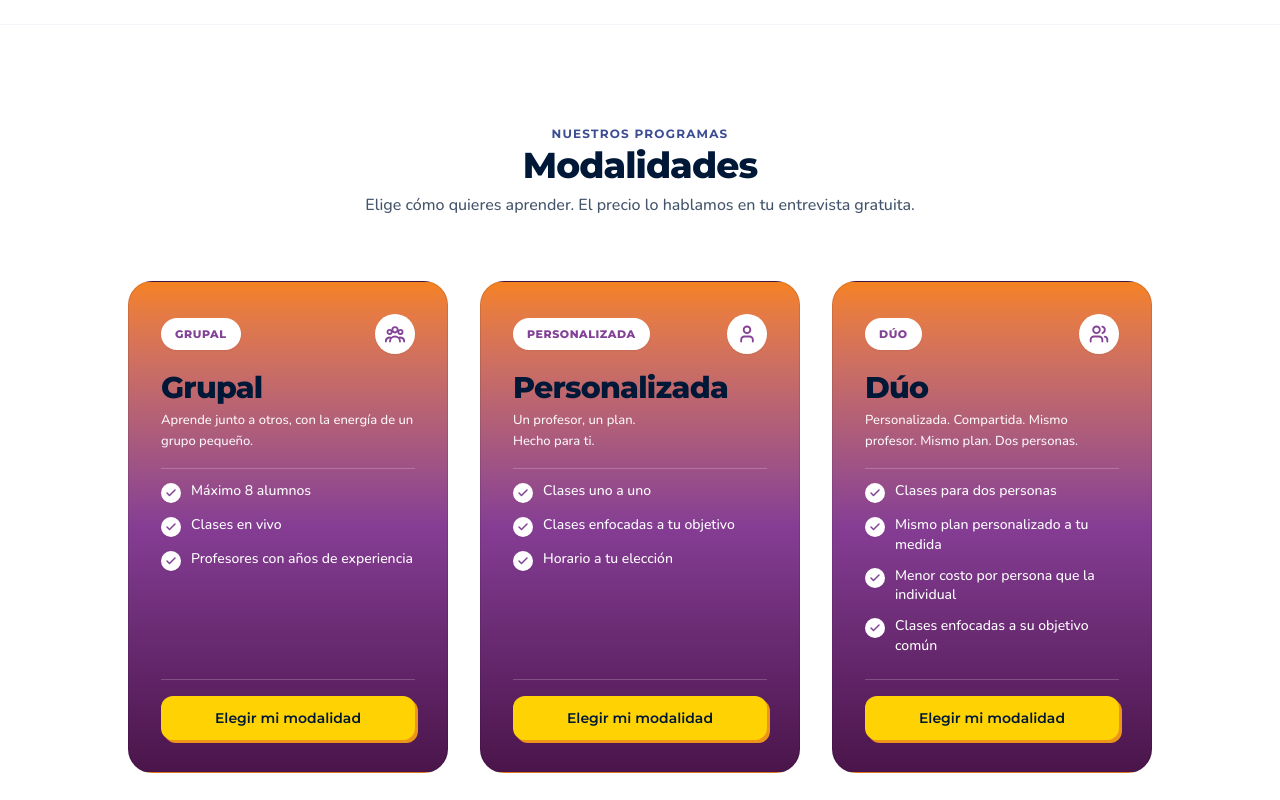
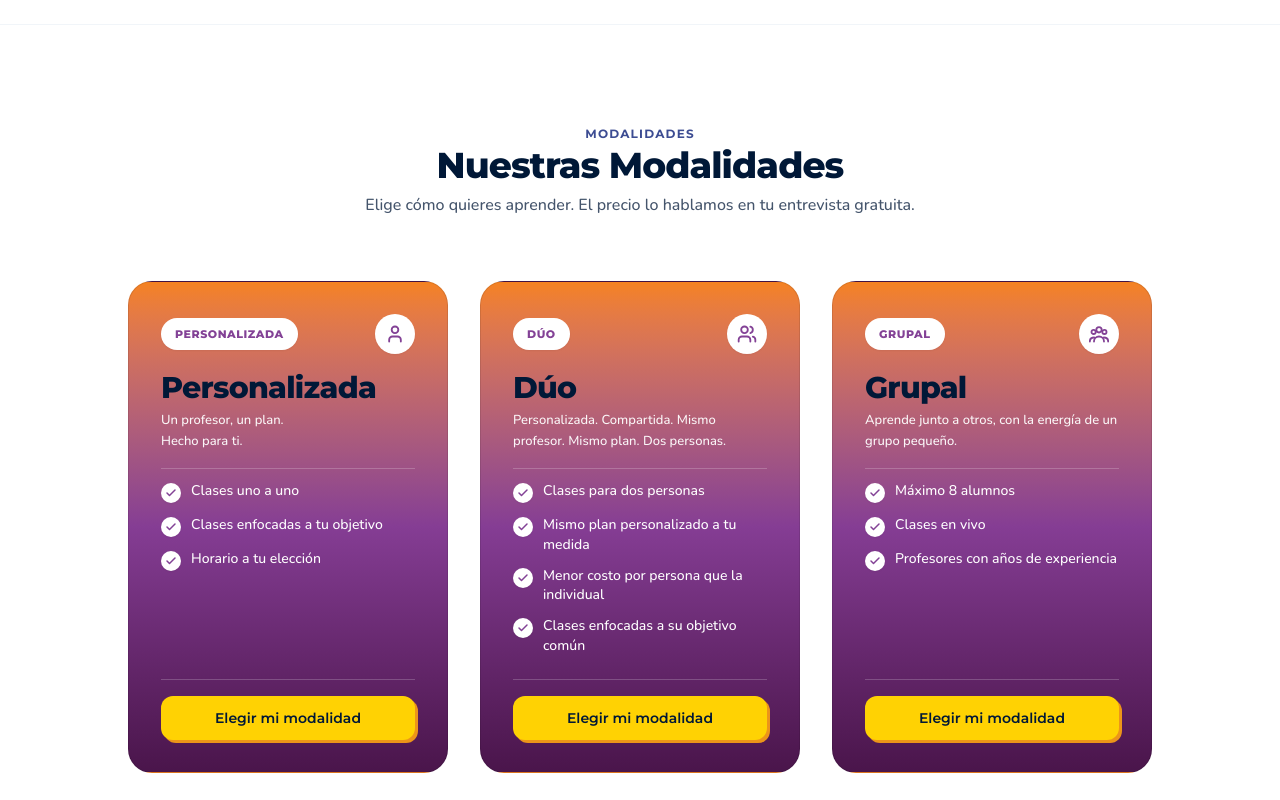
Before and after one commit to Dietol25/yycl-version-anterior, a Next.js app: page /planes in a window 1280 px wide. Shown: the part 580-1380 px from the top of the page. Built offline with nearby package versions, Linux system fonts and the light colour scheme.

Commit message:
feat(modalidades): reorder cards to Personalizada, Dúo, Grupal across all views

```diff
--- a/app/como-funciona/page.tsx
+++ b/app/como-funciona/page.tsx
@@ -146,20 +146,6 @@ export default function ComoFuncionaPage() {
             {/* 3 Modality Cards con IDs de anclaje nativos y 100% Responsive */}
             <div className="grid grid-cols-1 md:grid-cols-3 gap-6 lg:gap-8 max-w-5xl mx-auto items-stretch">
               <PhotoCard
-                id="grupal"
-                category="default"
-                title="Grupal"
-                hasCheckmark={true}
-                subtitle="Aprende junto a otros"
-                description="La energía de un grupo pequeño."
-                href="/planes#grupal"
-                linkText="Más información →"
-                imageSrc="/assets/02_COMO_FUNCIONA/YYCL_03_MODALIDAD_GRUPAL.png"
-                imageAlt="Modalidad Grupal YYCL"
-                className="scroll-mt-28"
-              />
-
-              <PhotoCard
                 id="personalizada"
                 category="default"
                 title="Personalizada"
@@ -184,6 +170,20 @@ export default function ComoFuncionaPage() {
                 linkText="Más información →"
                 imageSrc="/assets/02_COMO_FUNCIONA/YYCL_05_MODALIDAD_DUO.png"
                 imageAlt="Modalidad Dúo YYCL"
+                className="scroll-mt-28"
+              />
+
+              <PhotoCard
+                id="grupal"
+                category="default"
+                title="Grupal"
+                hasCheckmark={true}
+                subtitle="Aprende junto a otros"
+                description="La energía de un grupo pequeño."
+                href="/planes#grupal"
+                linkText="Más información →"
+                imageSrc="/assets/02_COMO_FUNCIONA/YYCL_03_MODALIDAD_GRUPAL.png"
+                imageAlt="Modalidad Grupal YYCL"
                 className="scroll-mt-28"
               />
             </div>
--- a/app/planes/page.tsx
+++ b/app/planes/page.tsx
@@ -33,20 +33,10 @@ const Group3UsersIcon = ({ className }: { className?: string }) => (
 export default function PlanesPage() {
   const planes = [
     {
-      id: 'grupal',
-      title: 'Grupal',
-      color: 'text-[#4DC2DA]',
-      borderTop: 'border-t-[#4DC2DA]',
-      subtitle: 'Aprende junto a otros, con la energía de un grupo pequeño.',
-      features: [
-        'Máximo 8 alumnos',
-        'Clases en vivo',
-        'Profesores con años de experiencia'
-      ]
-    },
-    {
       id: 'personalizada',
       title: 'Personalizada',
+      badge: 'Personalizada',
+      icon: User,
       color: 'text-[#834296]',
       borderTop: 'border-t-[#834296]',
       subtitle: (
@@ -63,6 +53,8 @@ export default function PlanesPage() {
     {
       id: 'duo',
       title: 'Dúo',
+      badge: 'Dúo',
+      icon: Users,
       color: 'text-[#4DC2DA]',
       borderTop: 'border-t-[#4DC2DA]',
       subtitle: 'Personalizada. Compartida. Mismo profesor. Mismo plan. Dos personas.',
@@ -71,6 +63,20 @@ export default function PlanesPage() {
         'Mismo plan personalizado a tu medida',
         'Menor costo por persona que la individual',
         'Clases enfocadas a su objetivo común'
+      ]
+    },
+    {
+      id: 'grupal',
+      title: 'Grupal',
+      badge: 'Grupal',
+      icon: Group3UsersIcon,
+      color: 'text-[#4DC2DA]',
+      borderTop: 'border-t-[#4DC2DA]',
+      subtitle: 'Aprende junto a otros, con la energía de un grupo pequeño.',
+      features: [
+        'Máximo 8 alumnos',
+        'Clases en vivo',
+        'Profesores con años de experiencia'
       ]
     }
   ];
@@ -145,10 +151,10 @@ export default function PlanesPage() {
           <div className="max-w-[1280px] mx-auto px-5 lg:px-12">
             <div className="text-center max-w-2xl mx-auto mb-16 space-y-2">
               <span className="text-xs font-heading font-bold uppercase tracking-widest text-[#3C4C92]">
-                Nuestros programas
+                Modalidades
               </span>
               <h2 className="text-3xl sm:text-4xl font-extrabold font-heading text-[#001837] tracking-tight">
-                Modalidades
+                Nuestras Modalidades
               </h2>
               <p className="text-sm sm:text-base text-slate-600 font-medium">
                 Elige cómo quieres aprender. El precio lo hablamos en tu entrevista gratuita.
@@ -157,8 +163,8 @@ export default function PlanesPage() {
 
             {/* 3 Modality Pricing Cards con Sunset Gradient idéntico a Figma */}
             <div className="grid grid-cols-1 md:grid-cols-3 gap-6 lg:gap-8 max-w-5xl mx-auto items-stretch">
-              {planes.map((plan, pIdx) => {
-                const IconComponent = pIdx === 0 ? Group3UsersIcon : pIdx === 1 ? User : Users;
+              {planes.map((plan) => {
+                const IconComponent = plan.icon;
                 return (
                   <div
                     key={plan.id}
@@ -169,7 +175,7 @@ export default function PlanesPage() {
                       {/* Top Header Row: White Badge + White Circular Icon */}
                       <div className="flex items-center justify-between">
                         <span className="inline-block text-[11px] font-heading font-extrabold uppercase tracking-wider px-3.5 py-1 rounded-full bg-white text-[#834296] shadow-xs">
-                          {pIdx === 0 ? 'Grupal' : pIdx === 1 ? 'Personalizada' : 'Dúo'}
+                          {plan.badge}
                         </span>
                         <div className="w-10 h-10 rounded-full flex items-center justify-center bg-white text-[#834296] shadow-xs">
                           <IconComponent className="w-5 h-5 stroke-[2.2]" />
--- a/components/sections/ModalidadesSection.tsx
+++ b/components/sections/ModalidadesSection.tsx
@@ -29,24 +29,6 @@ const Group3UsersIcon = ({ className }: { className?: string }) => (
 
 export const ModalidadesSection = () => {
   const modalidades = [
-    {
-      id: 'grupal',
-      title: 'Grupal',
-      badge: 'GRUPAL',
-      badgeColor: 'bg-white/80 text-[#834296] border-[#834296]/40',
-      iconBg: 'bg-[#834296] text-white',
-      checkBg: 'bg-[#834296] text-white',
-      cardBg: 'bg-gradient-to-b from-[#FAF5FC] to-[#F3E8FA]',
-      cardBgHover: 'hover:from-[#F7EDFC] hover:to-[#EEDCF6]',
-      linkColor: 'text-[#834296]',
-      icon: Group3UsersIcon,
-      subtitle: 'Aprende junto a otros, con la energía de un grupo pequeño.',
-      features: [
-        'Máximo 8 alumnos',
-        'Clases en vivo',
-        'Profesores con años de experiencia'
-      ]
-    },
     {
       id: 'personalizada',
       title: 'Personalizada',
@@ -86,6 +68,24 @@ export const ModalidadesSection = () => {
         'Mismo plan personalizado',
         'Menor costo por persona que la individual',
         'Clases enfocadas a su objetivo común'
+      ]
+    },
+    {
+      id: 'grupal',
+      title: 'Grupal',
+      badge: 'GRUPAL',
+      badgeColor: 'bg-white/80 text-[#834296] border-[#834296]/40',
+      iconBg: 'bg-[#834296] text-white',
+      checkBg: 'bg-[#834296] text-white',
+      cardBg: 'bg-gradient-to-b from-[#FAF5FC] to-[#F3E8FA]',
+      cardBgHover: 'hover:from-[#F7EDFC] hover:to-[#EEDCF6]',
+      linkColor: 'text-[#834296]',
+      icon: Group3UsersIcon,
+      subtitle: 'Aprende junto a otros, con la energía de un grupo pequeño.',
+      features: [
+        'Máximo 8 alumnos',
+        'Clases en vivo',
+        'Profesores con años de experiencia'
       ]
     }
   ];
```
